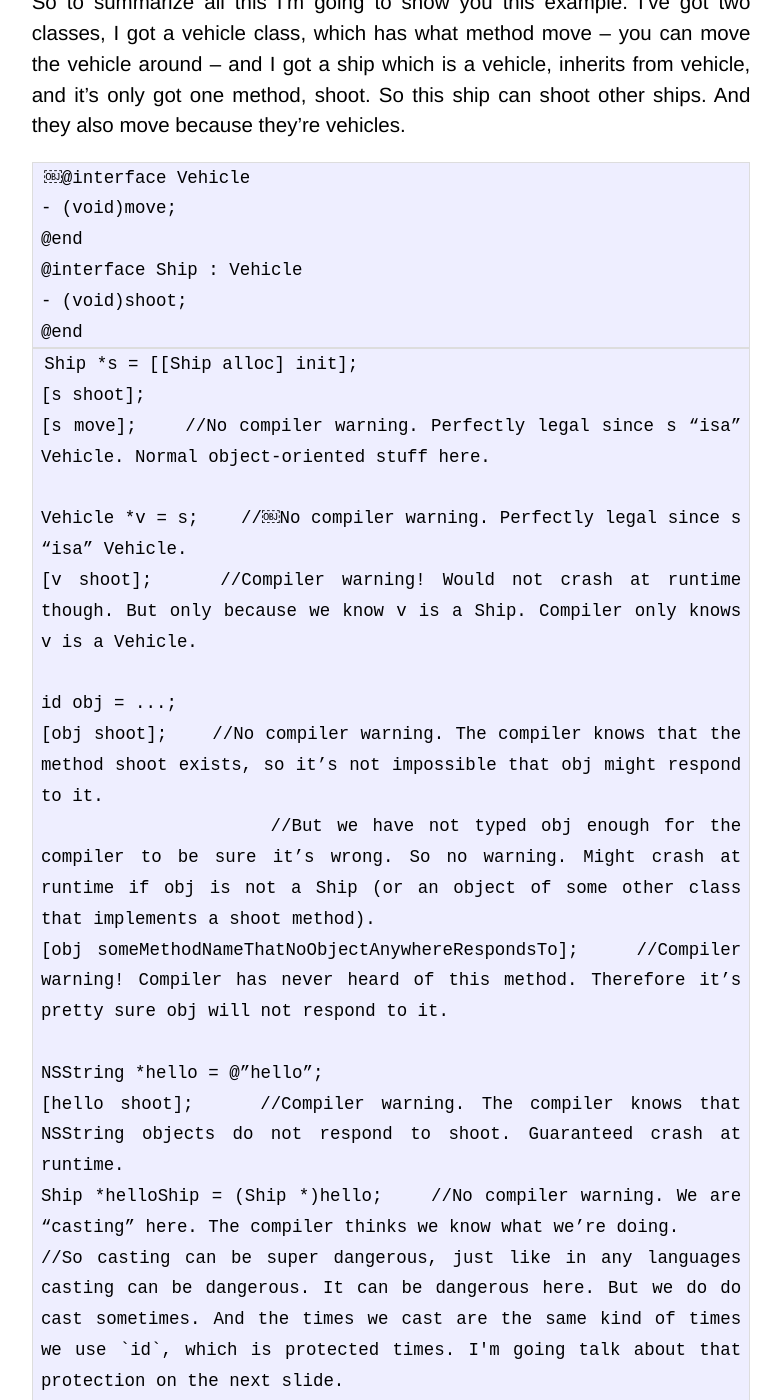
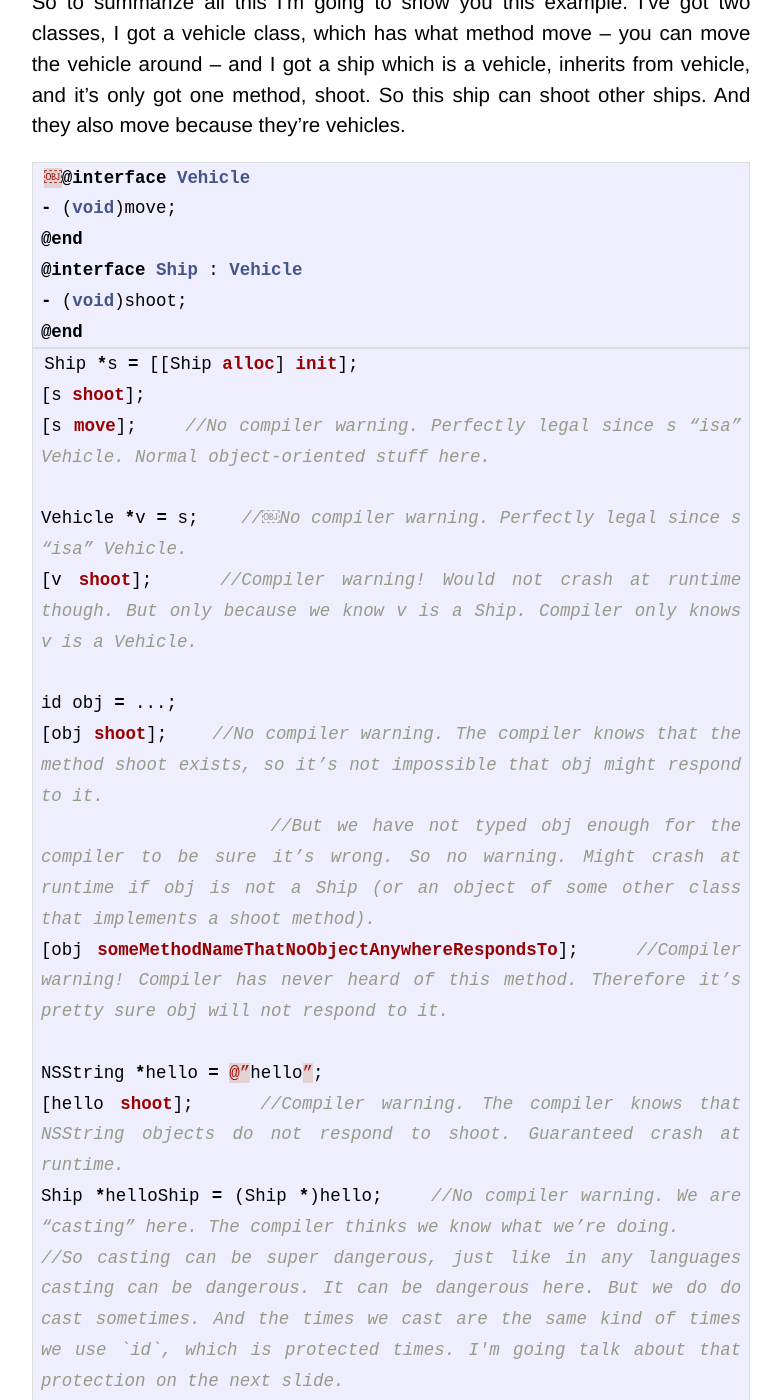
Before and after one commit to JeOam/jeoam.github.io, a Jekyll site: the page built from _posts/2014-03-20-Lecture-4-Foundation-and-Attributed-Strings.md, in a window 1280 px wide and 1400 px high, scrolled down 7590 px. Shown: the whole window, without its empty margins (249-1030 px from the left). Built offline with Jekyll 4.4.1, drawn with Linux system fonts in a browser that asks for light colours; Markdown is read by kramdown in place of the engine named in the settings; some of the changed text lies outside the part shown.

Commit message:
fixed error

````diff
--- a/_posts/2014-03-20-Lecture-4-Foundation-and-Attributed-Strings.md
+++ b/_posts/2014-03-20-Lecture-4-Foundation-and-Attributed-Strings.md
@@ -99,21 +99,21 @@ What if I send a message to an object and it doesn't understand it? Well, nothin
 
 #####Static typing.
 So you know about static typing:
-```Objective-C
+```objectivec
 NSString *s = @“x”; // "statically" typed(compiler will warn if s is sent non-NSString messages).
 ```
 This really safe, really good, nothing bad's going to happen here because the compiler at compile time has a pretty good idea what you intend and it will warn you if not. However, the compiler is not doing the binding between what does executes at this time; it just warning you. It's syntactic sugar. It's syntax that it can look at to warn you, but it's not actually enforcing anything here. It's perfectly legal:
-```Objective-C
+```objectivec
 id obj = s;
 ```
 `s` is the line before. And that will not even generate a warning. Because `id obj` is a pointer to any kind of object; `s` is pointer to any kind of object. It's a pointer to a string, according to the previous line. But since those are both pointers to objects, that's perfectly legal. Compiler will not warn you. This is a little bit of a dangerous line of code ,right? Because you just went from having `s` -- this nice variable that's typed and the compiler can warn you if you do the wrong thing -- to have an `obj`, which is this untyped pointer where you can send any message you want and the compiler's not going to warn you. You can also do this:
-```Objective-C
+```objectivec
 NSArray *a = obj;
 ```
 Okay, now you have NSArray variable that points to a string. Now, that's extremely likely to cause to problem, okay? This is also legal because `NSArray *a` is a pointer to an object, `obj` is a pointer to an object, so it allows this assignment. Very dangerous. Obviously wrong. So `id` can be dangerous in this way.
 
 And in fact, in the code that we've written we already did this kind of silently. Remember that in playing cards match we put a line in there:
-```Objective-C
+```objectivec
 - (int)match:(NSArray *)otherCards
 {
     ...
@@ -127,7 +127,7 @@ Well, the method first object in an NSArray returns an `id` -- if you go look it
 
 ###4. Object Typing
 So to summarize all this I'm going to show you this example. I've got two classes, I got a vehicle class, which has what method move -- you can move the vehicle around -- and I got a ship which is a vehicle, inherits from vehicle, and it's only got one method, shoot. So this ship can shoot other ships. And they also move because they're vehicles.
-```Objective-C
+```objectivec
 ￼@interface Vehicle
 - (void)move;
 @end
@@ -135,7 +135,7 @@ So to summarize all this I'm going to show you this example. I've got two classe
 - (void)shoot;
 @end
 ```
-```Objective-C
+```objectivec
 Ship *s = [[Ship alloc] init];
 [s shoot];
 [s move];    //No compiler warning. Perfectly legal since s “isa” Vehicle. Normal object-oriented stuff here.
@@ -175,7 +175,7 @@ However, we need to protect ourselves, and there's two big ways that we protect
 
 #####Protocols
 And then Another way is called `protocols`.
-```Objective-C
+```objectivec
 id <UIScrollViewDelegate> scrollViewDelegate;
 ```
 And protocols is a way using little angle brackets after an `id` to say, "This is an `id`, a pointer to some class I don't know what it it, but it responds to this set of methods that I'm going to define with this little angle bracket thing like UI scroll view delegate. " And that's how we do the delegation and data source thing. So we're not going to talk about protocols today because you don't quite need them. We'll probably talk about them next week or the week after. But that's another way we protect ourselves against `id`. An `id` with angle brackets is kind of in between pure `id` and static typing. It's kind of in the middle. Instead of static typing the type, we're just static typing the messages that the thing can respond to.
@@ -199,7 +199,7 @@ So the arguments unfortunately to these methods are really kind of wonky. And ju
 So the argument `isKindOfClass:` you get by sending the class method `class` to the class, which will give you a capital C `Class`, which is the argument to the `isKindOfClass:` method. Okay? So there's this method class. You see it there:
 
 #####Class testing methods take a Class
-```Objective-C
+```objectivec
 if ([obj isKindOfClass:[NSString class]]) {
 ￼￼￼    NSString *s = [(NSString *)obj stringByAppendingString:@”xyzzy”];
 }
@@ -211,7 +211,7 @@ Once I see that an object kind of a class, then I might want to cast it. You see
 #####Method testing methods take a selector (SEL)
 How about the selector one, the method one rather. Okay, so methods, when we use them in this response to selector thing, we call them "selectors". A seletor is really kind of an identifier for a method name, because if you have the method `shoot`, it's the same selector no matter what class you're talking about implementing it in. Even if they don't inherit from each other, they're completely unrelated. You might have a gun class that says shoot and you mignt have a ship class that says shoot -- the selector shoot would be the same. Special `@selector()` directive turns the name of a method into a selector. And we get that selector by saying:
 
-```Objective-C
+```objectivec
 if ([obj respondsToSelector:@selector(shoot)]) {
     [obj shoot];
 } else if ([obj respondsToSelector:@selector(shootAt:)]) {
@@ -221,7 +221,7 @@ if ([obj respondsToSelector:@selector(shoot)]) {
 
 #####SEL is the Objective-C “type” for a selector
 These selector, there's actually a type, kind of a type `def` in Objective-C for these selectors. All caps(大写) `SEL`, kind of like all caps BOOL, right? So this type `def` thing is added. And you can declare variables that are type `SEL` and store things in there.
-```Objective-C
+```objectivec
 SEL shootSelector = @selector(shoot);
 SEL shootAtSelector = @selector(shootAt:);
 SEL moveToSelector = @selector(moveTo:withPenColor:);
@@ -229,19 +229,19 @@ SEL moveToSelector = @selector(moveTo:withPenColor:);
 #####If you have a SEL, you can also ask an object to perform it ...
 And there are actually other methods besides respond to selector that take a selector. For example,
 using the `performSelector:` or `performSelector:withObject:` methods in NSObject. They will perform that method on another object. Now, why would you ever want to do this? Well, you might have some parameterized thing where you're going to do one of three different methods, depending on something the user chooses. And you can say perform selector and then have three SEL variables, one for each method, and pass that as the argument you want to perform selected.
-```Objective-C
+```objectivec
 [obj performSelector:shootSelector];
 [obj performSelector:shootAtSelector withObject:coordinate];
 ```
 #####Using makeObjectsPerformSelector: methods in NSArray
 You can also do cool thing like ask an array make all the objects in yourself perform this selector. This is a very cool method. And if you get used to using methods like this in Array, you'll find your code will shrink down really small because, you know, for ins and things like you have to really zoomed down to one-liners, make object perform selector, okay, or make object perform selector with object. So that's an NSArray thing.
-```Objective-C
+```objectivec
 [array makeObjectsPerformSelector:shootSelector]; // cool, huh?
 [array makeObjectsPerformSelector:shootAtSelector withObject:target]; // target is an id
 ```
 And of course, we do target action with selectors. The method, if you wanted to set up target action, not doing control drag but actually setting up in code, is in UI control actually, which button inheritance from:
 In UIButton, `- (void)addTarget:(id)anObject action:(SEL)action ...;`, it says what message to send to what object, what's the target, what's the action?
-```Objective-C
+```objectivec
 `[button addTarget:self action:@selector(digitPressed:) ...];`
 ```
 
@@ -249,7 +249,7 @@ In UIButton, `- (void)addTarget:(id)anObject action:(SEL)action ...;`, it says w
 
 ###7. Demo
 All right. So let's take a look at how match -- the playing card match -- might be improved with introspection. So I'm going to go here back to Xcode. Okay, let's open `Matchismo.xcodeproj` and go down to `PlayingCard.h` and its Counterparts. Look at the `match:` method:
-```Objective-C
+```objectivec
 -(int) match:(NSArray *)otherCards
 {
     int score = 0;
@@ -267,7 +267,7 @@ All right. So let's take a look at how match -- the playing card match -- might
 }
 ```
 And here's the line of code that's a little bit of trouble. Because the first object here returns an `id`. So what we could do here, for example:
-```Objective-C
+```objectivec
 -(int) match:(NSArray *)otherCards
 {
     int score = 0;
@@ -319,7 +319,7 @@ You usually create an NSArray by sometimes calling a class method or even alloc
 
 Sometimes we'll create arrays by asking other arrays to add an object to themselves and give us a new array since they can't be mutated; they have to make a new one and give it back.
 You already know these key methods ...
-```Objective-C
+```objectivec
 - (NSUInteger)count;
 - (id)objectAtIndex:(NSUInteger)index; // crashes if index is out of bounds; returns id!
 - (id)lastObject; // returns nil (doesn’t crash) if there are no objects in the array
@@ -327,7 +327,7 @@ You already know these key methods ...
 ```
 
 But there are a lot of very interesting methods in this class. You really should familiaize yourself with this class. We talked about make objects perform.
-```Objective-C
+```objectivec
 - (NSArray *)sortedArrayUsingSelector:(SEL)aSelector; // [1]
 - (void)makeObjectsPerformSelector:(SEL)aSelector withObject:(id)selectorArgument;
 - (NSString *)componentsJoinedByString:(NSString *)separator;
@@ -355,7 +355,8 @@ And you know that it implements these key methods as well ...
 Looping through members of an array in an efficient manner
 Language support using `for-in`.
 Example: NSArray of NSString objects
-```Objective-C
+
+```objectivec
 NSArray *myArray = ...;
 for (NSString *string in myArray) { // no way for compiler to know what myArray contains, and that's essentially your casting, okay? Your casting, whatever comes out of that array to be an NSString.
     double value = [string doubleValue]; // crash here if string is not an NSString
@@ -364,7 +365,7 @@ for (NSString *string in myArray) { // no way for compiler to know what myArray
 
 Example: NSArray of id
 
-```Objective-C
+```objectivec
 NSArray *myArray = ...;
 for (id obj in myArray) { // do something with obj, but make sure you don’t send it a message it does not respond to
     if ([obj isKindOfClass:[NSString class]]) {
@@ -375,14 +376,16 @@ for (id obj in myArray) { // do something with obj, but make sure you don’t se
 
 #####NSNumber
 Object wrapper around primitive types like int, float, double, BOOL, enums, etc. And why do you want to wrap them? Usually because you want to put them in Array or a dictionary, okay? So you can't put an `int` into an array; you need to have an NSNumber object.
-```Objective-C
+
+```objectivec
 NSNumber *n = [NSNumber numberWithInt:36];
 float f = [n floatValue]; // would return 36.0 as a float (i.e. will convert types)
 ```
 Useful when you want to put these primitive types in a collection (e.g. NSArray or NSDictionary).
 
 New syntax for creating an NSNumber in iOS 6: `@()`
-```Objective-C
+
+```objectivec
 NSNumber *three = @3;
 NSNumber *underline = @(NSUnderlineStyleSingle); // enum
 NSNumber *match = @([card match:@[otherCard]]); // expression that returns a primitive type
@@ -418,13 +421,16 @@ Immutable collection of objects looked up by a key (simple hash table).
 All keys and values are held onto `strong`ly by an NSDictionary. So if they're in there as a key or a value, then they're in the heap. And they stay in there as long as the dictionary stays in the heap. The keys and values obviously, are both objects.
 
 Can create with this syntax: `@{ key1 : value1, key2 : value2, key3 : value3 }`
-```Objective-C
+
+```objectivec
 NSDictionary *colors = @{ @“green” : [UIColor greenColor],
                           @“blue” : [UIColor blueColor],
                           @“red” : [UIColor redColor] };
 ```
+
 Lookup using “array like” notation ...
-```Objective-C
+
+```objectivec
 NSString *colorString = ...;
 UIColor *colorObject = colors[colorString]; // works the same as objectForKey: below
 ￼- (NSUInteger)count;
@@ -440,7 +446,8 @@ Mutable version of NSDictionary.
 
 Create using `alloc`/`init` or one of the `+ (id)dictionary`... class methods.
 In addition to all the methods inherited from NSDictionary, here are some important methods ...
-```Objective-C
+
+```objectivec
 - (void)setObject:(id)anObject forKey:(id)key;
 - (void)removeObjectForKey:(id)key;
 - (void)removeAllObjects;
@@ -449,7 +456,8 @@ In addition to all the methods inherited from NSDictionary, here are some import
 
 #####Looping through the keys or values of a dictionary
 Example:
-```Objective-C
+
+```objectivec
     NSDictionary *myDictionary = ...;
     for (id key in myDictionary) {
         // do something with key here
@@ -482,7 +490,8 @@ An NSArray of NSDictionarys whose keys are NSStrings and values are NSNumbers is
 Because there's a bunch of API throughout iOS that you're going to see that takes a property list as the argument. But property list is only phrase we define, so it's probably going to take an `id`. It might take an NSArray or an NSDictionary, depending on the API. But it's basically saying in its documentation, "The argument to this is a property list."
 
 Usually to read them from somewhere or write them out to somewhere. Example:
-```Objective-C
+
+```objectivec
 - (void)writeToFile:(NSString *)path atomically:(BOOL)atom;
 ```
 This can (only) be sent to an NSArray or NSDictionary that contains only Property List objects.
@@ -497,22 +506,28 @@ Everything that's stored in an NSUserDefault database has to be a property list.
 Lightweight storage of Property Lists. Not a full-on database, so only store small things like user preferences.
 
 Read and write via a shared instance obtained via class method `standardUserDefaults` ...
-```Objective-C
+
+```objectivec
 [[NSUserDefaults standardUserDefaults] setArray:rvArray forKey:@“RecentlyViewed”];
 ```
+
 That will give you an instance that is shared across your entire application. It's like a global. Okay? There's only on of these things.
 
 Sample methods:
-```Objective-C
+
+```objectivec
 - (void)setDouble:(double)aDouble forKey:(NSString *)key;
 - (NSInteger)integerForKey:(NSString *)key; // NSInteger is a typedef to 32 or 64 bit int
 - (void)setObject:(id)obj forKey:(NSString *)key; // obj must be a Property List
 - (NSArray *)arrayForKey:(NSString *)key; // will return nil if value for key is not NSArray
 ```
+
 #####Always remember to write the defaults out after each batch of changes!
-```Objective-C
+
+```objectivec
 [[NSUserDefaults standardUserDefaults] synchronize];
 ```
+
 A property list, for it to be a property list, everything in the entire object graph has to a property list.
 
 #####NSRange
@@ -527,7 +542,7 @@ typedef struct {
 
 #####Important location value NSNotFound.
 There's an important constant called `NSNotFound`. NSNotFound is the value of location in a range that was not found or that is otherwise invalid. Okay, so it's, like, seartch for a substring in a string and it couldn't find it, you're going to get range back that the location is going to be NSNotFound.
-```Objective-C
+```objectivec
 NSString *greeting = @“hello world”;
 NSString *hi = @“hi”;
 NSRange r = [greeting rangeOfString:hi]; // finds range of hi characters inside greeting
@@ -566,7 +581,7 @@ See, the one thing about all these apps -- do you see how the bold font, and the
 
 #####UIFont
 So let's talk about fonts. The most important thing to understand about fonts is that if you're displaying user content -- okay, that the user's information. So in the calendar that's the appointments, and the days of the weeks, and the month, and all those things. In the weather it's the temperature, and the name of the city, and things like that. In the timer app it's the city the clocks is in. So if it's user content -- in others words, it's not the text on a button, okay? Then you want to use a preferred font, what's called a "preferred font." And so you want this incredibly important method. If you only learn one method in all of UI font, it's this iOS 7 method: `preferredFontForTextStyle:`
-```Objective-C
+```objectivec
 UIFont *font = [UIFont preferredFontForTextStyle:UIFontTextStyleBody];
 ```
 The text style argument is a string. You use a constant that you're going to look up in UI font descriptor, actually. If you go through UI font, you can link click through and find it. And so there's the body style. So that's the text that's in the body, the main part of what's being displayed. So like, in an appointment that would be -- like in a calenedar item that would be the actual information about what's going to happen at that appointment.
@@ -574,7 +589,7 @@ The text style argument is a string. You use a constant that you're going to loo
 Some other styles (see `UIFontDescriptor` documentation for even more styles) . `UIFontTextStyleHeadline`, `UIFontTextStyleCaption1`, `UIFontTextStyleFootnote`, etc. There's about, I think, eight or so of these. And you should familiarize yourself with what circumstances semantically those things should be used in. And then when you want a font in your app, you should be using one of these. Okay? For user content.
 
 There are also “system” fonts. These are what goes on buttons. They are used in places like button titles.
-```Objective-C
+```objectivec
 + (UIFont *)systemFontOfSize:(CGFloat)pointSize;
 + (UIFont *)boldSystemFontOfSize:(CGFloat)pointSize;
 ```
@@ -595,13 +610,13 @@ Understand that a best match for a “bold” font may not be bold if there’s
 
 #####UIFontDescriptor(Did not mention in the lecture, but in slides)
 You can get a font descriptor from an existing UIFont with this UIFont method:
-```Objective-C
+```objectivec
 - (UIFontDescriptor *)fontDescriptor;
 ```
 You might well have gotten the original UIFont using `preferredFontForTextStyle:`.
 
 Then you might modify it to create a new descriptor with methods in `UIFontDescriptor` like:
-```Objective-C
+```objectivec
 - (UIFontDescriptor *)fontDescriptorByAddingAttributes:(NSDictionary *)attributes;
 ```
 (the attributes and their values can be found in the class reference page for UIFontDescriptor) You can also create a UIFontDescriptor directly from attributes (though this is rare) using :
@@ -610,7 +625,7 @@ Then you might modify it to create a new descriptor with methods in `UIFontDescr
 ```
 #####Symbolic Traits
 Italic, Bold, Condensed, etc., are important enough to get their own API in UIFontDescriptor:
-```Objective-C
+```objectivec
 - (UIFontDescriptorSymbolicTraits)symbolicTraits;
 - (UIFontDescriptor *)fontDescriptorWithSymbolicTraits:(UIFontDescriptorSymbolicTraits)traits;
 ```
@@ -618,7 +633,7 @@ Some example traits (again, see UIFontDescriptor documentation for more):
 `UIFontDescriptorTraitItalic`, `UIFontDescriptorTraitBold`, `UIFontDescriptorTraitCondensed`, etc.
 
 Once you have a `UIFontDescriptor` that describes the font you want, use this `UIFont` method:
-```Objective-C
+```objectivec
 + (UIFont *)fontWithDescriptor:(UIFontDescriptor *)descriptor size:(CGFloat)size;
 ```
 (specify size of 0 if you want to use whatever size is in the descriptor)
@@ -626,7 +641,7 @@ You will get a “best match” for your descriptor given available fonts and th
 
 #####Example
 Let’s try to get a “bold body font”:
-```Objective-C
+```objectivec
 UIFont *bodyFont = [UIFont preferredFontForTextStyle:UIFontTextStyleBody];
 UIFontDescriptor *existingDescriptor = [bodyFont fontDescriptor];
 UIFontDescriptorSymbolicTraits traits = existingDescriptor.symbolicTraits;
@@ -651,7 +666,7 @@ It's immutable,not modifiable. So you cannot set the attributes of an NSAttribut
 
 #####Getting Attributes
 You can ask an NSAttributedString all about the attributes at a given location in the string.
-```Objective-C
+```objectivec
 - (NSDictionary *)attributesAtIndex:(NSUInteger)index
                      effectiveRange:(NSRangePointer)range;
 ```
@@ -660,13 +675,13 @@ The range is returned and it lets you know for how many characters the attribute
 #####NSAttributedString is not an NSString
 It does not inherit from NSString, so you cannot use NSString methods on it.
 If you need to operate on the characters, there is this great method in NSAttributedString ...
-```Objective-C
+```objectivec
 - (NSString *)string;
 ```
 This will return an NSString that you can then search in or do all the string things you want.
 
 For example, to find a substring in an NSAttributedString, you could do this ...
-```Objective-C
+```objectivec
 NSAttributedString *attributedString = ...;
 NSString *substring = ...;
 NSRange r = [[attributedString string] rangeOfString:substring];
@@ -678,15 +693,15 @@ Unlike NSString, we almost always use mutable attributed strings. It inherit fro
 
 ####Adding or setting attributes on the characters
 You can add an attribute to a range of characters ...
-```Objective-C
+```objectivec
 - (void)addAttributes:(NSDictionary *)attributes range:(NSRange)range;
 ```
 which will change the values of attributes in attributes and not touch other attributes. Or you can set the attributes in a range:
-```Objective-C
+```objectivec
 - (void)setAttributes:(NSDictionary *)attributes range:(NSRange)range;
 ```
 which will remove all other attributes in that range in favor of the passed attributes. You can also remove a specific attribute from a range:
-```Objective-C
+```objectivec
 - (void)removeAttribute:(NSString *)attributeName range:(NSRange)range;
 ```
 Modifying the contents of the string (changing the characters) You can do that with methods to append, insert, delete or replace characters.
@@ -697,7 +712,7 @@ One of the big ones is the font. So this is a dictionary.
 
 ![lecture-4-pic-2](https://raw.githubusercontent.com/JeOam/jeoam.github.io/master/images/Lecture-4-pic-2.png)
 
-```Objective-C
+```objectivec
 UIColor *yellow = [UIColor yellowColor];
 UIColor *transparentYellow = [yellow colorWithAlphaComponent:0.3];
  @{ NSFontAttributeName :
@@ -730,7 +745,7 @@ Attributed strings on buttons will be extremely use for your homework.
 
 #####Drawing strings directly on screen
 Next week we’ll see how to draw things directly on screen. NSAttributedStrings know how to draw themselves on screen, for example ...
-```Objective-C
+```objectivec
 - (void)drawInRect:(CGRect)aRect;
 ```
 Don’t worry about this too much for now. Wait until next week.
@@ -741,13 +756,13 @@ Don’t worry about this too much for now. Wait until next week.
 UILabel has a property, it's an NSAttributedString called "attributed text." It's just like the text label, which is an NSString, which we've already used in this class.
 You have been setting its contents using the NSString property text.
 But it also has a property to set/get its text using an NSAttributedString ...
-```Objective-C
+```objectivec
 @property (nonatomic, strong) NSAttributedString *attributedText;
 ```
 
 #####Note that this attributed string is not mutable
 So, to modify what is in a UILabel, you must make a mutableCopy, modify it, then set it back.
-```Objective-C
+```objectivec
 NSMutableAttributedString *labelText = [myLabel.attributedText mutableCopy];
 [labelText setAttributes:...];
 myLabel.attributedText = labelText;
````
